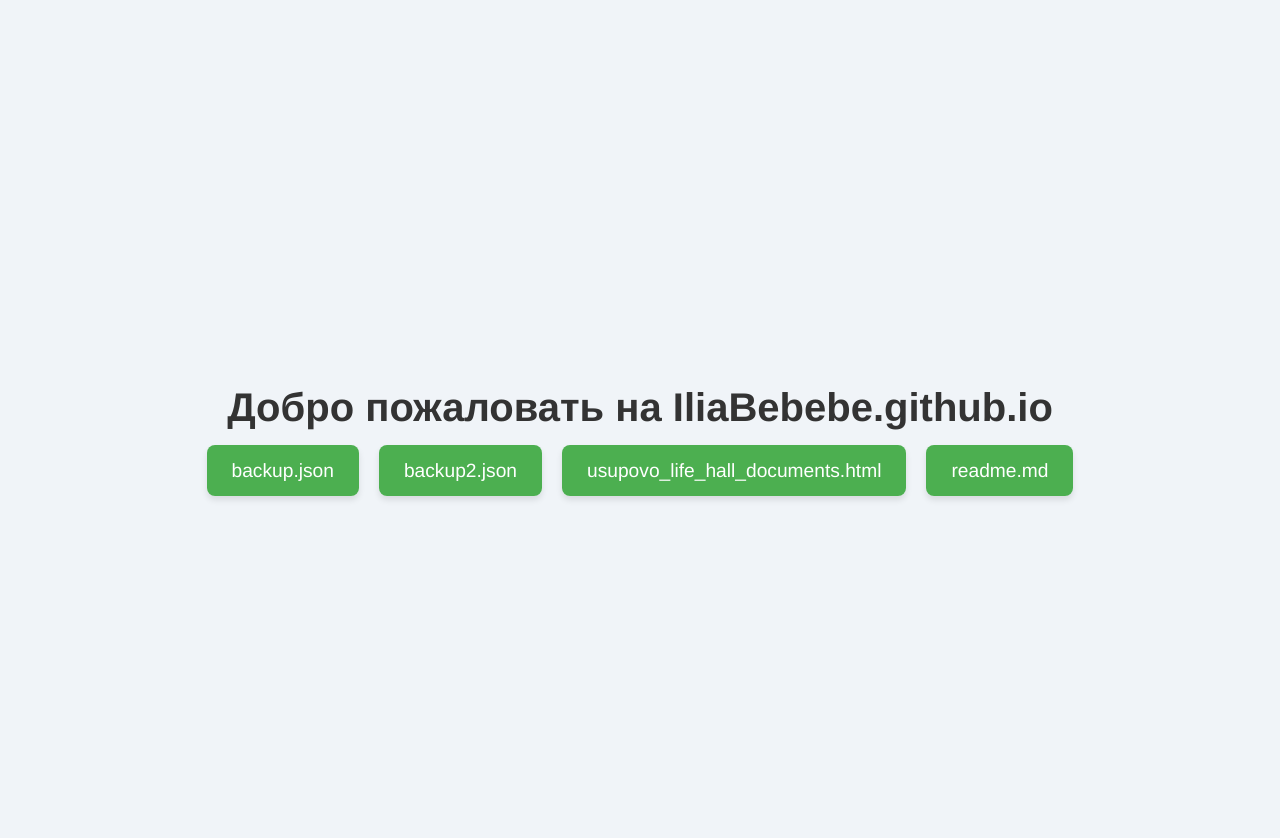
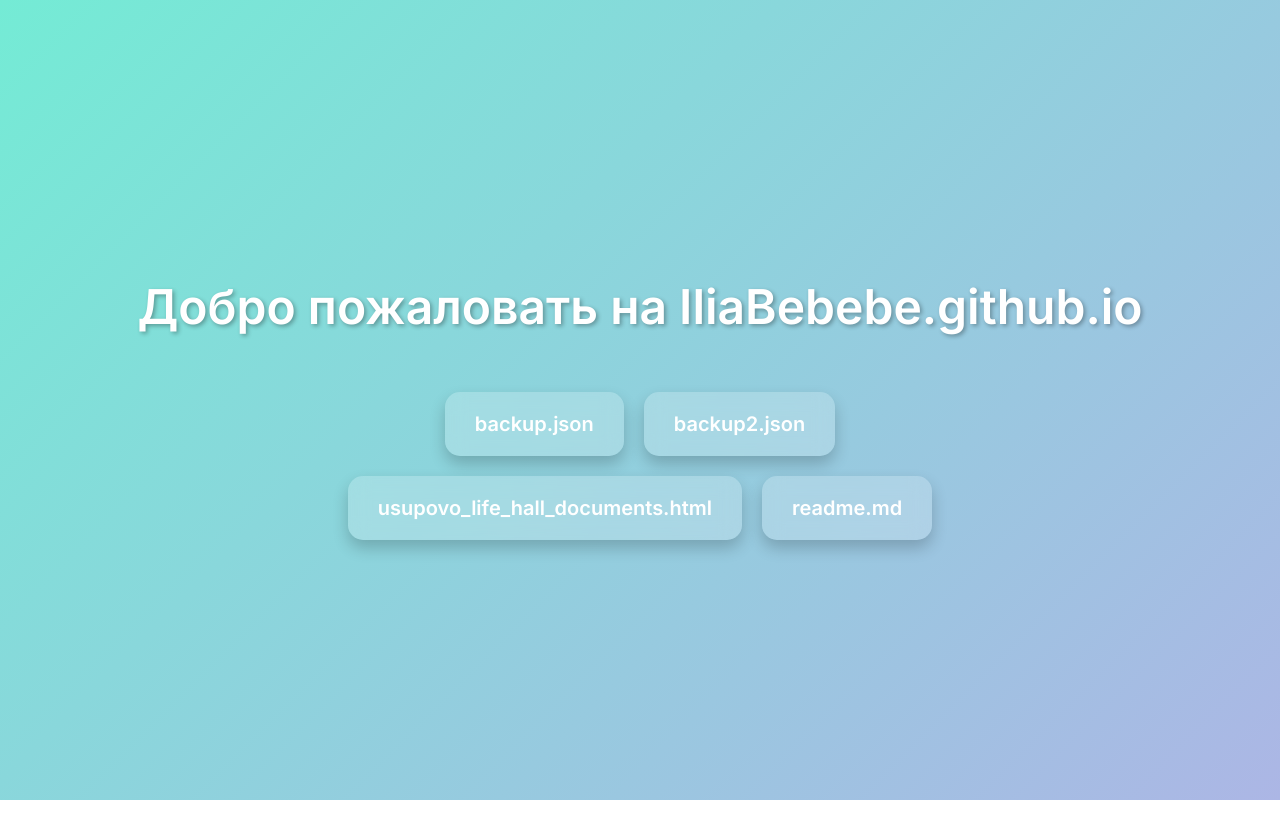
Before and after one commit to IliaBebebe/IliaBebebe.github.io, a plain HTML site: page index.html in a window 1280 px wide. After the commit the page ends 800 px from the top, so only its background shows below. Drawn offline with Linux system fonts and the light colour scheme.

Commit message:
Update index.html

```diff
--- a/index.html
+++ b/index.html
@@ -4,44 +4,75 @@
 <meta charset="UTF-8" />
 <meta name="viewport" content="width=device-width, initial-scale=1.0" />
 <title>IliaBebebe.github.io</title>
+<!-- Подключение шрифтов Google -->
+<link href="https://fonts.googleapis.com/css2?family=Inter:wght@400;600&display=swap" rel="stylesheet" />
 <style>
+    /* Общие стили */
     body {
-            background-color: #f0f4f8;
-            font-family: 'Helvetica Neue', Helvetica, Arial, sans-serif;
+        margin: 0;
+        padding: 0;
+        font-family: 'Inter', sans-serif;
+        background: linear-gradient(135deg, #74ebd5 0%, #ACB6E5 100%);
         display: flex;
         flex-direction: column;
         align-items: center;
         justify-content: center;
         min-height: 100vh;
-            margin: 0;
-            padding: 20px;
+        color: #fff;
     }
+
     h1 {
-            color: #333;
-            margin-bottom: 30px;
-            font-size: 2.5em;
+        font-size: 3em;
+        margin-bottom: 40px;
+        text-shadow: 2px 2px 4px rgba(0,0,0,0.3);
+        text-align: center;
     }
+
     ul {
         list-style: none;
         padding: 0;
-            margin: 0;
         display: flex;
         flex-wrap: wrap;
         gap: 20px;
+        justify-content: center;
+        width: 90%;
+        max-width: 800px;
     }
+
     a {
+        display: block;
+        padding: 20px 30px;
+        background: rgba(255, 255, 255, 0.2);
+        border-radius: 15px;
         text-decoration: none;
-            padding: 15px 25px;
-            background-color: #4CAF50;
-            color: white;
-            border-radius: 8px;
-            font-size: 1.2em;
-            box-shadow: 0 4px 6px rgba(0,0,0,0.1);
-            transition: background-color 0.3s, transform 0.2s;
+        font-size: 1.25em;
+        font-weight: 600;
+        color: #fff;
+        box-shadow: 0 8px 16px rgba(0,0,0,0.2);
+        backdrop-filter: blur(10px);
+        transition: all 0.3s ease, transform 0.2s ease;
     }
+
     a:hover {
-            background-color: #45a049;
-            transform: translateY(-2px);
+        background: rgba(255, 255, 255, 0.3);
+        transform: translateY(-4px);
+        box-shadow: 0 12px 24px rgba(0,0,0,0.3);
+    }
+
+    /* Анимация при загрузке */
+    @keyframes fadeInUp {
+        from {
+            opacity: 0;
+            transform: translateY(20px);
+        }
+        to {
+            opacity: 1;
+            transform: translateY(0);
+        }
+    }
+
+    body {
+        animation: fadeInUp 1s ease-out;
     }
 </style>
 </head>
@@ -49,7 +80,7 @@
 <h1>Добро пожаловать на IliaBebebe.github.io</h1>
 <ul>
     <li><a href="/backup.json" target="_blank">backup.json</a></li>
-        <li><a href="/.backup2.json" target="_blank">backup2.json</a></li>
+    <li><a href="/backup2.json" target="_blank">backup2.json</a></li>
     <li><a href="/usupovo_life_hall_documents.html" target="_blank">usupovo_life_hall_documents.html</a></li>
     <li><a href="/readme.md" target="_blank">readme.md</a></li>
 </ul>
```
Lines whose indentation alone changed are shown as unchanged.
